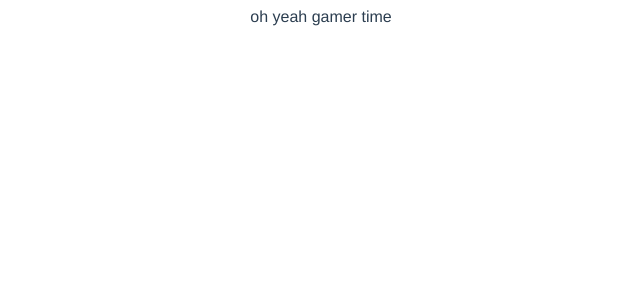
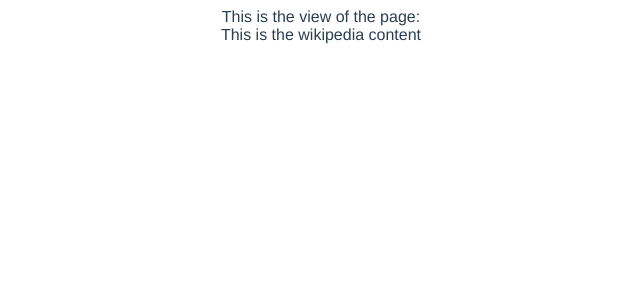
Before and after one commit to zsarge/wiki-races, a Vue app in the folder frontend/: page /game in a window 1280 px wide. Shown: the top 300 px of the page, without its empty margins (319-959 px from the left). Built offline with nearby package versions, Linux system fonts and the light colour scheme.

Commit message:
Add page view
The page view will handle loading and dealing with the wikipedia pages.
I will add other controls around it.

```diff
--- /dev/null
+++ b/frontend/src/components/PageView.vue
@@ -0,0 +1,11 @@
+<template>
+  <div class="PageView">This is the wikipedia content</div>
+</template>
+
+<script lang="ts">
+import { defineComponent } from "vue";
+
+export default defineComponent({
+  name: "PageView",
+});
+</script>
--- a/frontend/src/views/Game.vue
+++ b/frontend/src/views/Game.vue
@@ -1 +1,18 @@
-<template>oh yeah gamer time</template>
+<template>
+  <div class="game">
+    This is the view of the page:
+    <PageView />
+  </div>
+</template>
+
+<script lang="ts">
+import { defineComponent } from "vue";
+import PageView from "@/components/PageView.vue";
+
+export default defineComponent({
+  name: "Game",
+  components: {
+    PageView,
+  },
+});
+</script>
```
